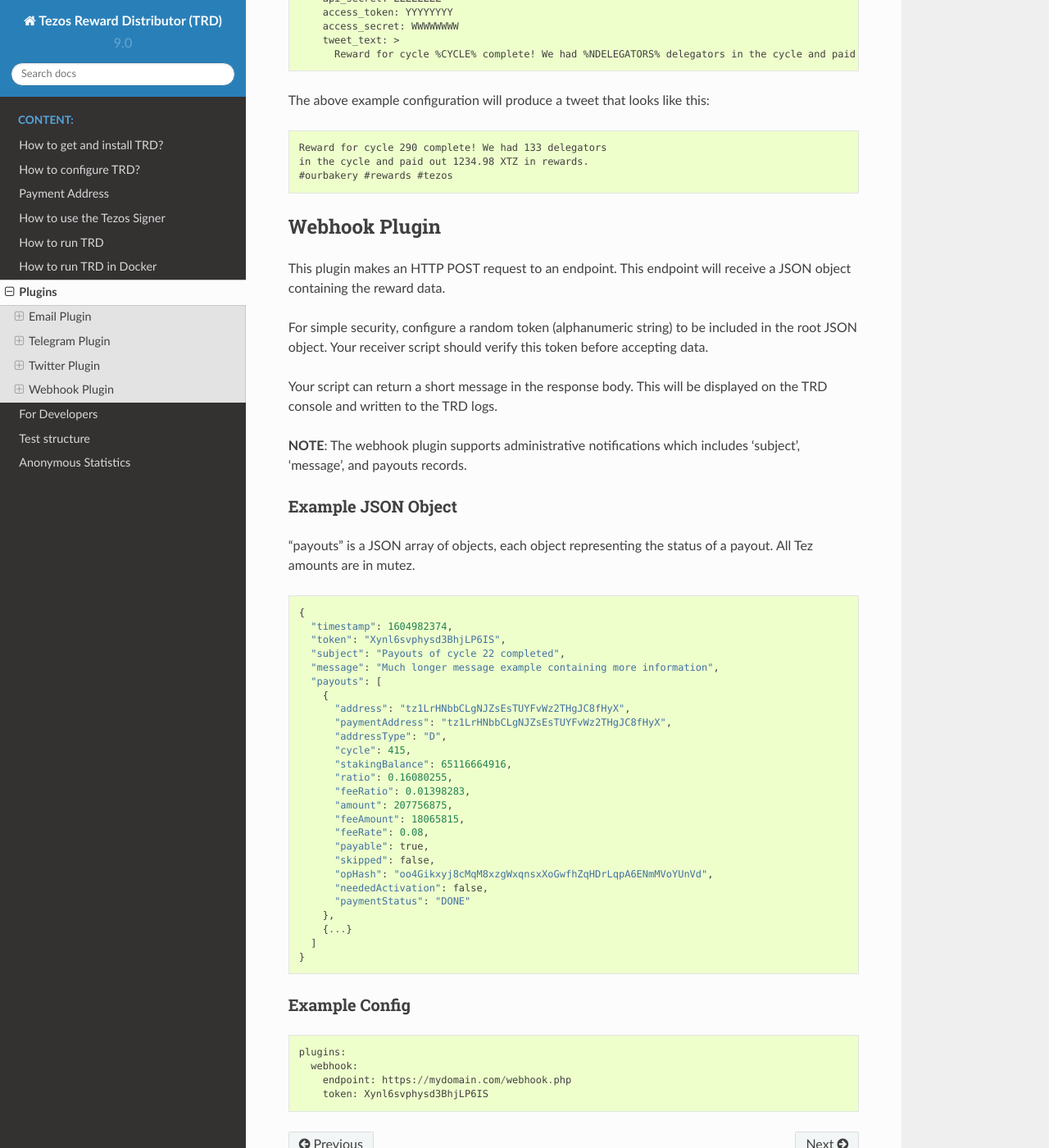
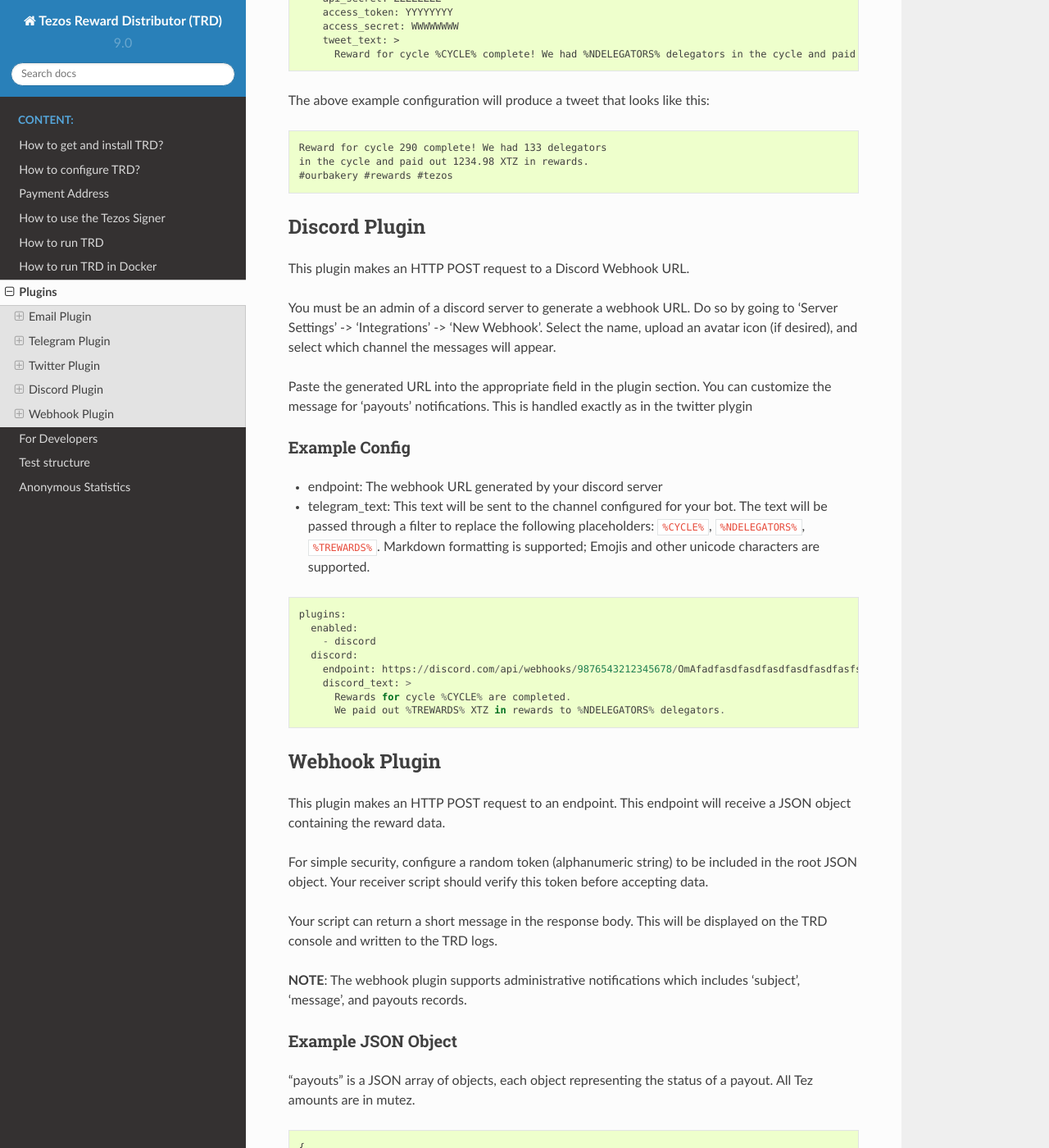
Before and after one commit to tezos-reward-distributor-organization/tezos-reward-distributor, a Sphinx documentation site: the page built from docs/plugins.md, in a window 1280 px wide and 1400 px high, scrolled down 4216 px. Shown: the whole window at 82% size. Built offline with Sphinx 7.4.7 and the Read the Docs theme 2.0.0, drawn with Linux system fonts in a browser that asks for light colours; pages that are not in the unit, such as notebooks, are missing from menus.

Commit message:
updated plugin docs

````diff
--- a/docs/plugins.md
+++ b/docs/plugins.md
@@ -153,6 +153,29 @@
 #ourbakery #rewards #tezos
 ```
 
+## Discord Plugin
+
+This plugin makes an HTTP POST request to a Discord Webhook URL.
+
+You must be an admin of a discord server to generate a webhook URL. Do so by going to 'Server Settings' -> 'Integrations' -> 'New Webhook'. Select the name, upload an avatar icon (if desired), and select which channel the messages will appear.
+
+Paste the generated URL into the appropriate field in the plugin section. You can customize the message for 'payouts' notifications. This is handled exactly as in the twitter plygin
+
+### Example Config
+
+* endpoint: The webhook URL generated by your discord server
+* telegram_text: This text will be sent to the channel configured for your bot. The text will be passed through a filter to replace the following placeholders: `%CYCLE%`, `%NDELEGATORS%`, `%TREWARDS%`. Markdown formatting is supported; Emojis and other unicode characters are supported.
+
+```
+plugins:
+  enabled:
+    - discord
+  discord:
+    endpoint: https://discord.com/api/webhooks/9876543212345678/OmAfadfasdfasdfasdfasdfasdfasfsdf
+    discord_text: >
+      Rewards for cycle %CYCLE% are completed.
+      We paid out %TREWARDS% XTZ in rewards to %NDELEGATORS% delegators.
+```
 
 ## Webhook Plugin
 
````
